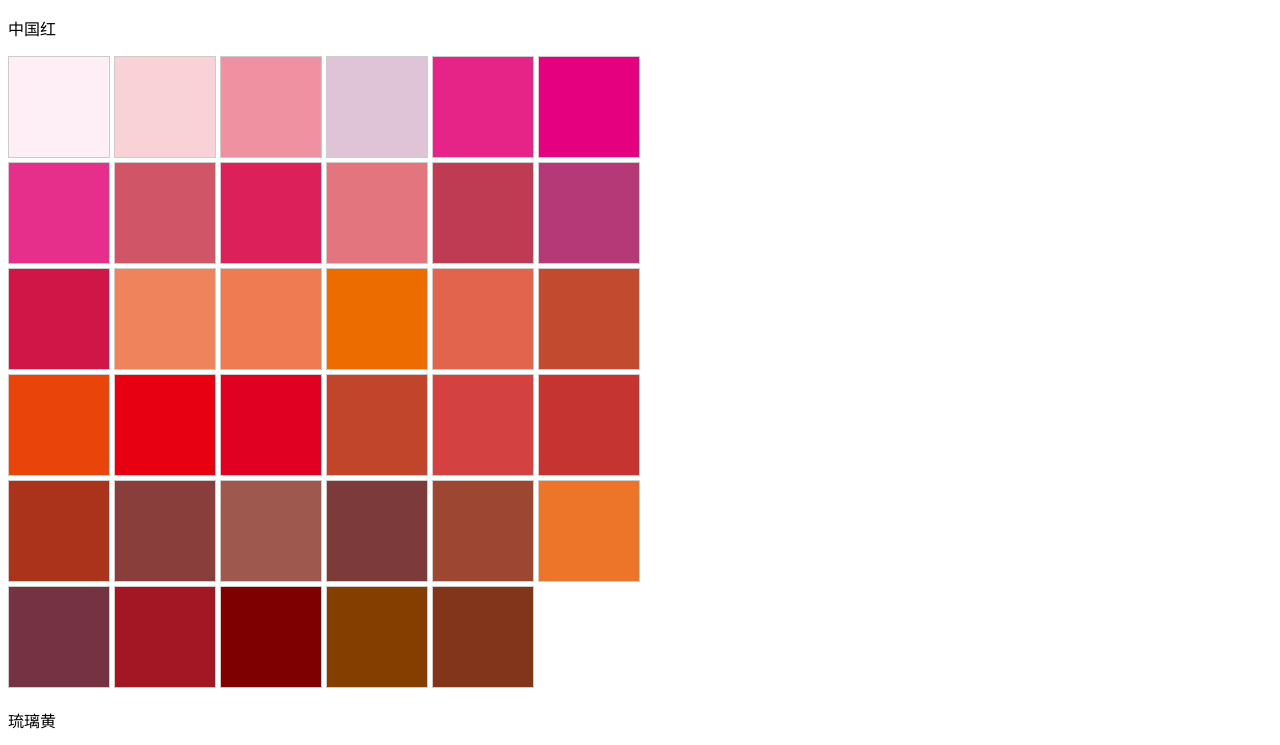
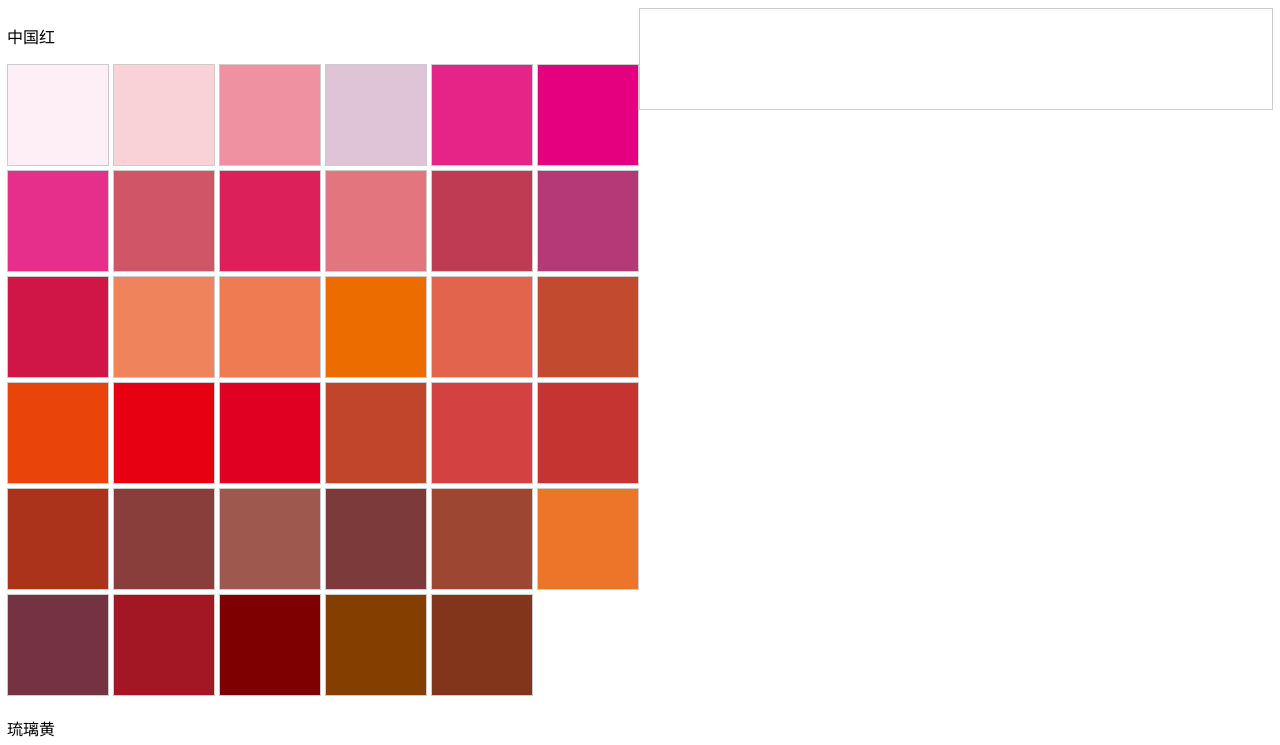
Before and after one commit to daialihexiaoniu/Code_demo, a website: page demo/chinaColor/index.html in a window 1280 px wide. Shown: the top 745 px of the page. Drawn offline with Linux system fonts and the light colour scheme.

Commit message:
change color

```diff
--- a/demo/chinaColor/index.html
+++ b/demo/chinaColor/index.html
@@ -8,6 +8,7 @@
     <link rel="stylesheet" href="index.css">
 </head>
 <body>
+    <div class="outside">
             <div class="color-wrapper">
                     <!-- 中国红 -->
                     <p>中国红</p>
@@ -201,5 +202,6 @@
                 <div class="color-content">
 
                 </div>
+    </div>
 </body>
 </html>
--- a/demo/chinaColor/index.scss
+++ b/demo/chinaColor/index.scss
@@ -180,8 +180,14 @@ $list: (
     color158: #b0bdb8, // 老银色
 );
 
+.outside {
+    display: flex;
+    align-content: center;
+    justify-content: center;
+}
+
 .color-wrapper {
-    width: 50%;
+    flex: 0 0 50%;
     .wrapper {
         display: inline-block;
         width: 100px;
@@ -196,7 +202,7 @@ $list: (
 }
 
 .color-content {
-    width: 50%;
+    flex: 0 0 50%;
     height: 100px;
     border: 1px solid #ccc;
 }
```
Also changed, not shown: demo/chinaColor/index.css. Lines whose indentation alone changed are shown as unchanged.
